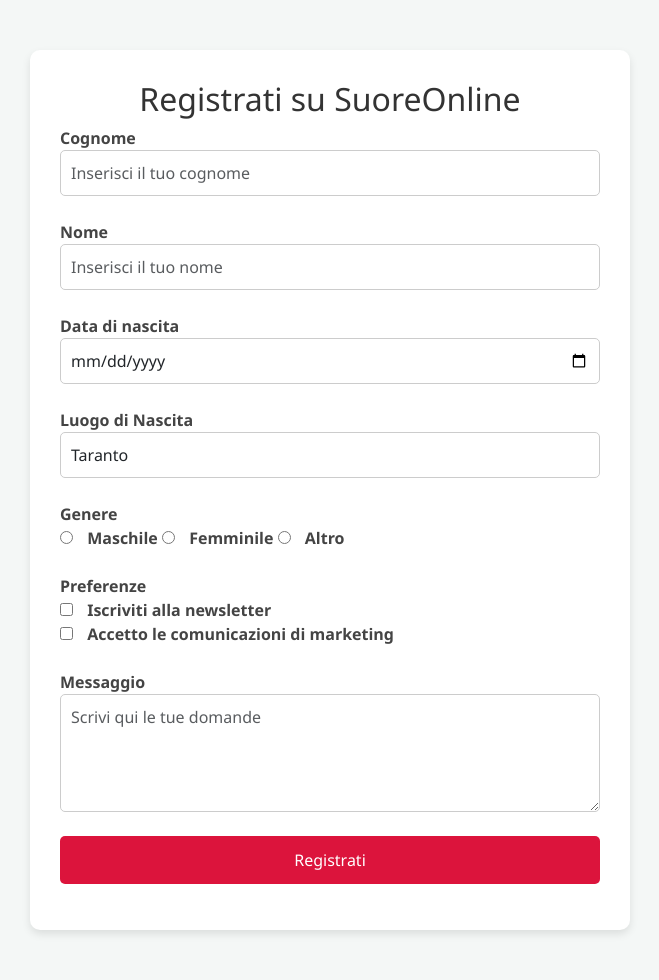
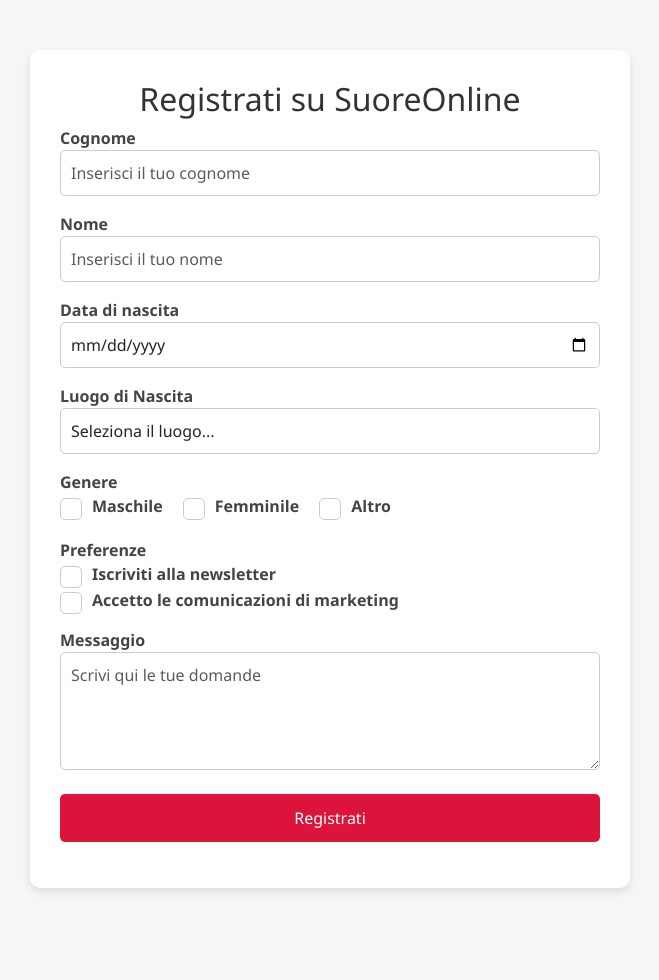
Before and after one commit to FalseNerd/suorTest, a PHP site: page /form.html in a window 1280 px wide. Shown: the whole page, without its empty margins (310-969 px from the left). After the commit the page ends 892 px from the top, so only its background shows below. Run offline with PHP 8.4, Linux system fonts and the light colour scheme.

Commit message:
modifiche al form e index

```diff
--- a/form.html
+++ b/form.html
@@ -13,7 +13,7 @@
   <body>
     <div class="form-container">
       <h2>Registrati su SuoreOnline</h2>
-      <form action="action_page.php" method="post">
+      <form action="action_page.php" method="post" novalidate>
         <div class="form-group">
           <label for="cognome">Cognome</label>
           <input
@@ -25,8 +25,8 @@
             required
           />
         </div>
-        <br />
-        <div class="form-group">
+
+        <div class="form-group mt-3">
           <label for="nome">Nome</label>
           <input
             type="text"
@@ -37,8 +37,8 @@
             required
           />
         </div>
-        <br />
-        <div class="form-group">
+
+        <div class="form-group mt-3">
           <label for="data">Data di nascita</label>
           <input
             type="date"
@@ -48,10 +48,11 @@
             required
           />
         </div>
-        <br />
-        <div class="form-group">
+
+        <div class="form-group mt-3">
           <label for="luogonascita">Luogo di Nascita</label>
           <select name="luoghi" id="luoghi" class="form-control" required>
+            <option value="">Seleziona il luogo...</option>
             <option value="Taranto">Taranto</option>
             <option value="Bari">Bari</option>
             <option value="Lecce">Lecce</option>
@@ -59,33 +60,71 @@
             <option value="Foggia">Foggia</option>
           </select>
         </div>
-        <br />
-        <div class="form-group">
+
+        <div class="form-group mt-3">
           <label>Genere</label><br />
+          <div class="form-check form-check-inline">
             <input
               type="radio"
               id="maschile"
               name="genere"
               value="maschile"
+              class="form-check-input"
               required
             />
-          <label for="maschile">Maschile</label>
-          <input type="radio" id="femminile" name="genere" value="femminile" />
-          <label for="femminile">Femminile</label>
-          <input type="radio" id="altro" name="genere" value="altro" />
-          <label for="altro">Altro</label>
+            <label for="maschile" class="form-check-label">Maschile</label>
           </div>
-        <br />
-        <div class="form-group">
+          <div class="form-check form-check-inline">
+            <input
+              type="radio"
+              id="femminile"
+              name="genere"
+              value="femminile"
+              class="form-check-input"
+            />
+            <label for="femminile" class="form-check-label">Femminile</label>
+          </div>
+          <div class="form-check form-check-inline">
+            <input
+              type="radio"
+              id="altro"
+              name="genere"
+              value="altro"
+              class="form-check-input"
+            />
+            <label for="altro" class="form-check-label">Altro</label>
+          </div>
+        </div>
+
+        <div class="form-group mt-3">
           <label>Preferenze</label><br />
-          <input type="checkbox" id="newsletter" name="newsletter" value="si" />
-          <label for="newsletter">Iscriviti alla newsletter</label><br />
-          <input type="checkbox" id="marketing" name="marketing" value="si" />
-          <label for="marketing">Accetto le comunicazioni di marketing</label>
+          <div class="form-check">
+            <input
+              type="checkbox"
+              id="newsletter"
+              name="newsletter"
+              value="si"
+              class="form-check-input"
+            />
+            <label for="newsletter" class="form-check-label"
+              >Iscriviti alla newsletter</label
+            >
           </div>
-        <br />
+          <div class="form-check">
+            <input
+              type="checkbox"
+              id="marketing"
+              name="marketing"
+              value="si"
+              class="form-check-input"
+            />
+            <label for="marketing" class="form-check-label"
+              >Accetto le comunicazioni di marketing</label
+            >
+          </div>
+        </div>
 
-        <div class="form-group">
+        <div class="form-group mt-3">
           <label for="commenti">Messaggio</label>
           <textarea
             id="commenti"
@@ -95,14 +134,11 @@
             placeholder="Scrivi qui le tue domande"
           ></textarea>
         </div>
-        <br />
 
-        <!-- <button type="submit" id="myButton" class="btn btn-dark">
-          Invia
-        </button> -->
-
-        <button id="myButton">Registrati</button>
-        <p id="message"></p>
+        <button type="submit" id="myButton" class="btn btn-dark w-100 mt-4">
+          Registrati
+        </button>
+        <p id="message" class="text-center mt-3"></p>
       </form>
     </div>
     <script src="myscript.js"></script>
--- a/style2.css
+++ b/style2.css
@@ -1,5 +1,5 @@
 body {
-    font-family: 'Segoe UI', Tahoma, Geneva, Verdana, sans-serif;
+  font-family: "Segoe UI", Tahoma, Geneva, Verdana, sans-serif;
   background-color: #f4f7f6;
 }
 .form-container {
```
Also changed, not shown: index.html (+20 -15 lines), style.css (+50 -9 lines). Lines whose indentation alone changed are shown as unchanged.
